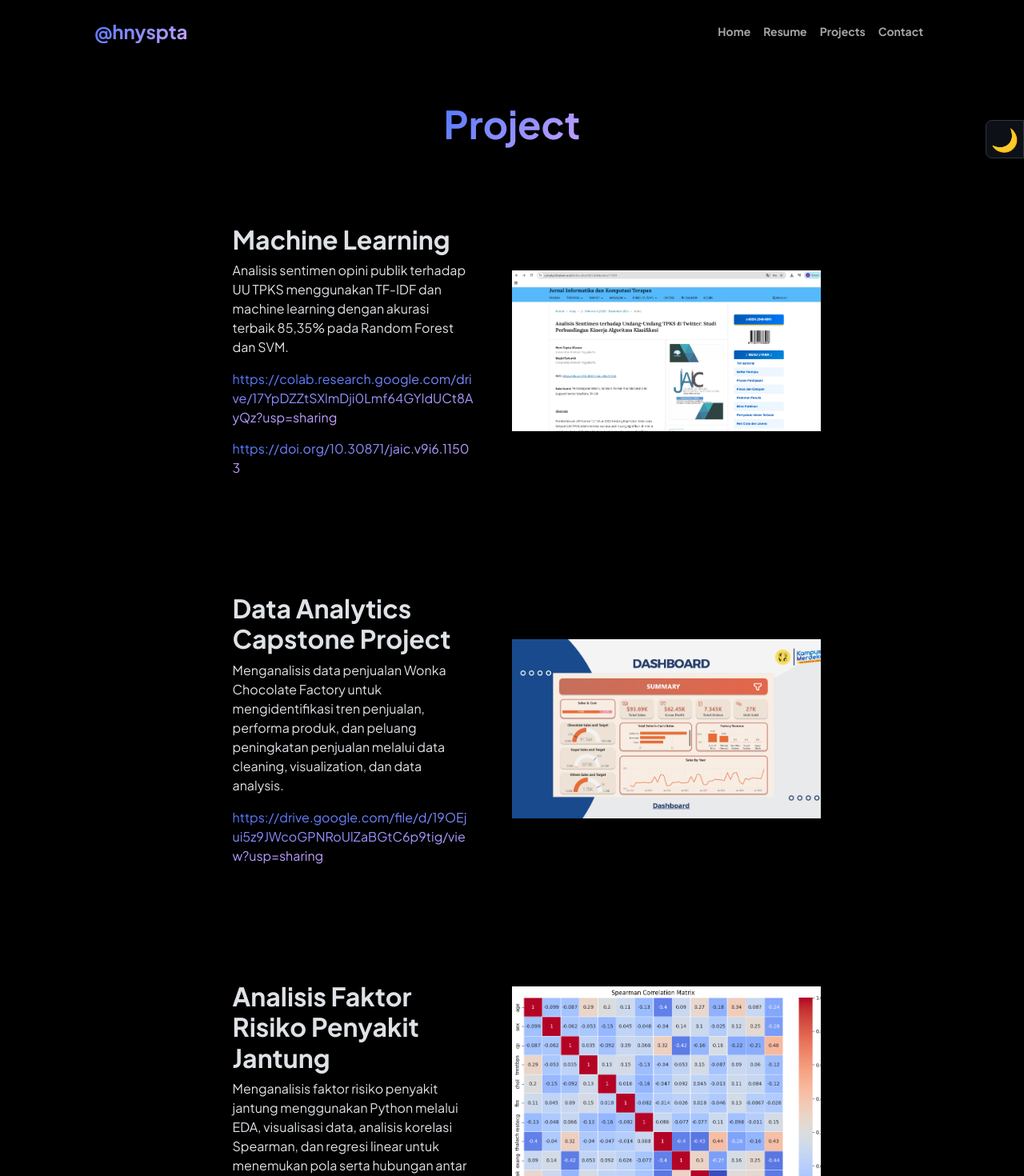
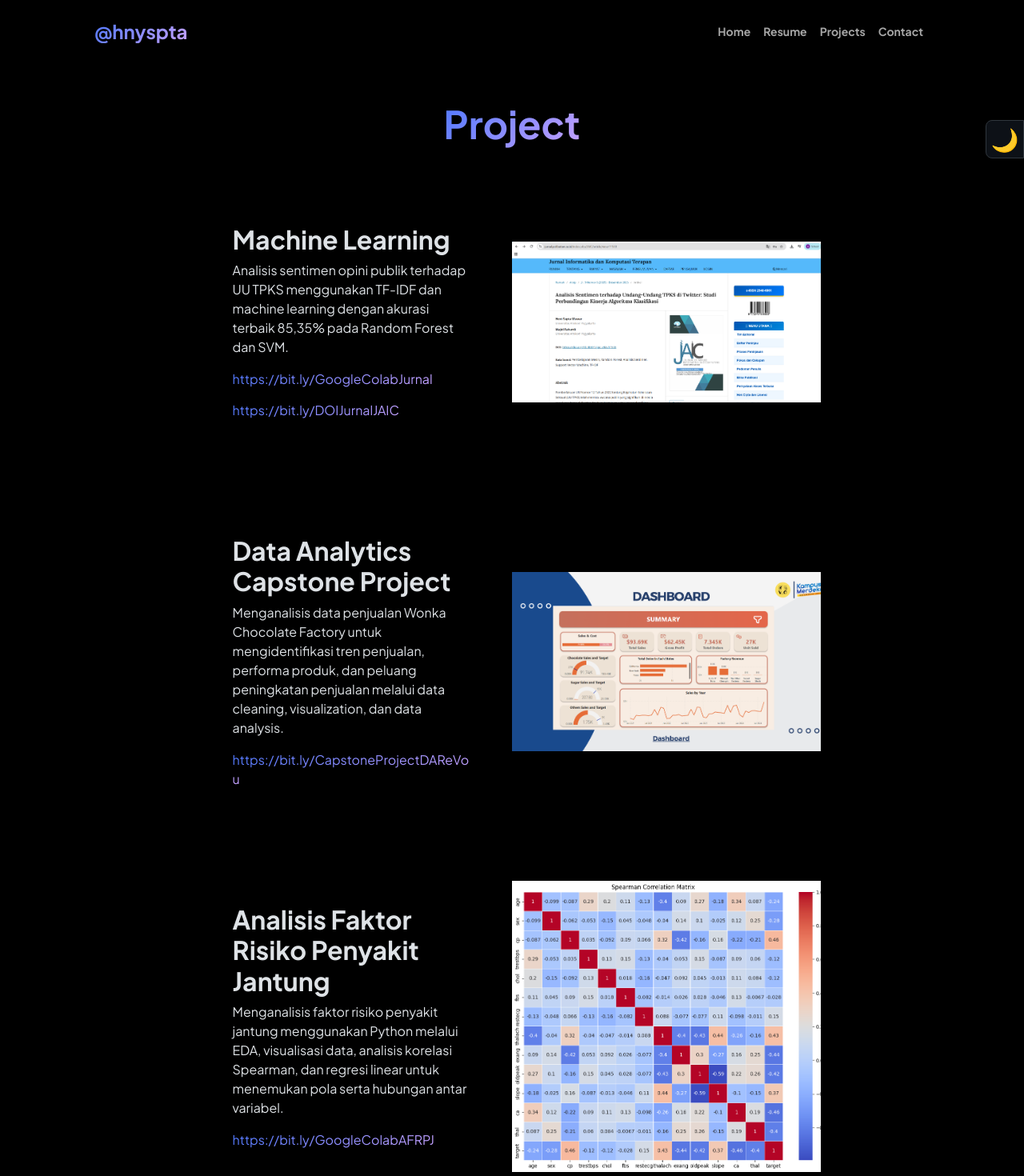
Before and after one commit to HeniSapta/personal-website-main, a Vue app: page /#/project in a window 1280 px wide. Shown: the top 1470 px of the page at 80% size. Built offline with nearby package versions, Linux system fonts and the light colour scheme.

Commit message:
Update project links

```diff
--- a/src/components/Project/Project.vue
+++ b/src/components/Project/Project.vue
@@ -15,10 +15,10 @@ import projectSpcm from '@/assets/images/project/spcm.png'
               <h2 class="fw-bolder">Machine Learning</h2>
               <p>Analisis sentimen opini publik terhadap UU TPKS menggunakan TF-IDF dan machine learning dengan akurasi terbaik 85,35% pada Random Forest dan SVM.</p>
               <div style="margin-bottom: 15px;">
-                <a href="https://bit.ly/GoogleColabJurnal" class="text-gradient text-decoration-none" target="_blank">https://colab.research.google.com/drive/17YpDZZtSXlmDji0Lmf64GYldUCt8AyQz?usp=sharing</a>
+                <a href="https://bit.ly/GoogleColabJurnal" class="text-gradient text-decoration-none" target="_blank">https://bit.ly/GoogleColabJurnal</a>
               </div>
               <div>
-                <a href="https://bit.ly/DOIJurnalJAIC" class="text-gradient text-decoration-none" target="_blank">https://doi.org/10.30871/jaic.v9i6.11503</a>
+                <a href="https://bit.ly/DOIJurnalJAIC" class="text-gradient text-decoration-none" target="_blank">https://bit.ly/DOIJurnalJAIC</a>
               </div>
 
               </div>
@@ -34,7 +34,7 @@ import projectSpcm from '@/assets/images/project/spcm.png'
             <div class="col-md-6 p-5">
               <h2 class="fw-bolder">Data Analytics Capstone Project</h2>
               <p>Menganalisis data penjualan Wonka Chocolate Factory untuk mengidentifikasi tren penjualan, performa produk, dan peluang peningkatan penjualan melalui data cleaning, visualization, dan data analysis.</p>
-              <a href="https://bit.ly/CapstoneProjectDAReVou" class="text-gradient text-decoration-none" target="_blank">https://drive.google.com/file/d/19OEjui5z9JWcoGPNRoUlZaBGtC6p9tig/view?usp=sharing</a>
+              <a href="https://bit.ly/CapstoneProjectDAReVou" class="text-gradient text-decoration-none" target="_blank">https://bit.ly/CapstoneProjectDAReVou</a>
             </div>
             <div class="col-md-6" :style="{ backgroundImage: `url(${projectDb})`, backgroundSize: 'contain', backgroundRepeat: 'no-repeat', backgroundPosition: 'center center' }">
             </div>
@@ -49,7 +49,7 @@ import projectSpcm from '@/assets/images/project/spcm.png'
             <div class="col-md-6 p-5">
               <h2 class="fw-bolder">Analisis Faktor Risiko Penyakit Jantung</h2>
               <p>Menganalisis faktor risiko penyakit jantung menggunakan Python melalui EDA, visualisasi data, analisis korelasi Spearman, dan regresi linear untuk menemukan pola serta hubungan antar variabel.</p>
-              <a href="https://bit.ly/GoogleColabAFRPJ" class="text-gradient text-decoration-none" target="_blank">https://colab.research.google.com/drive/1-toRpViVpFZdm8yqgrmMaMQGHjLkJ5d4?usp=sharing</a>
+              <a href="https://bit.ly/GoogleColabAFRPJ" class="text-gradient text-decoration-none" target="_blank">https://bit.ly/GoogleColabAFRPJ</a>
             </div>
             <div class="col-md-6" :style="{ backgroundImage: `url(${projectSpcm})`, backgroundSize: 'contain', backgroundRepeat: 'no-repeat', backgroundPosition: 'center center' }">
             </div>
```
